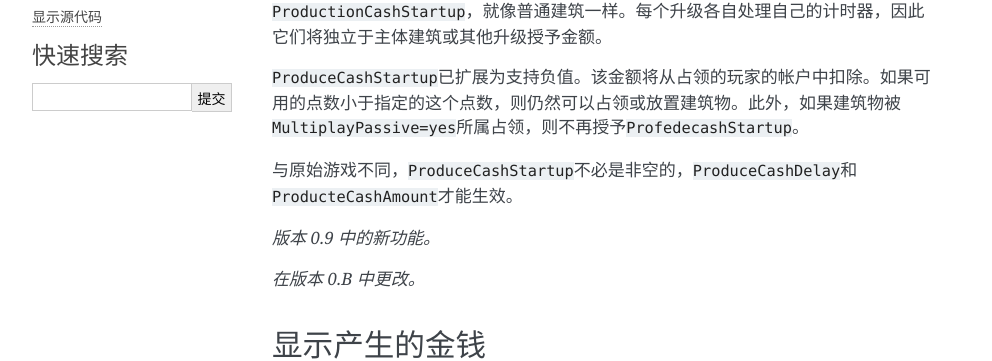
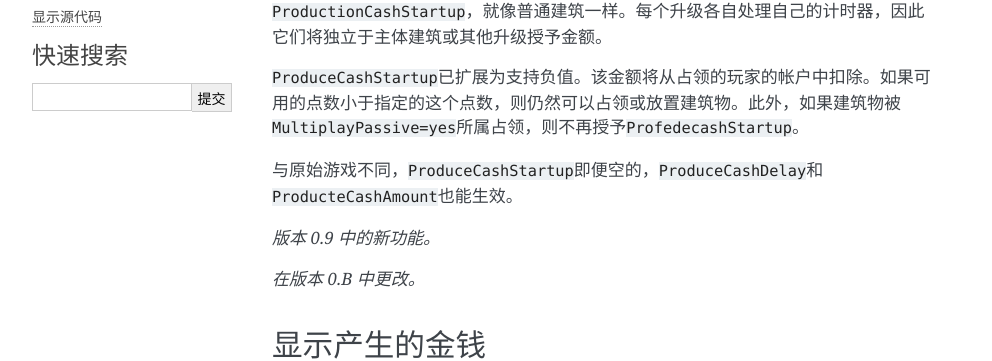
Before and after one commit to sovzzz/Ares-Doc-CHS, a Sphinx documentation site: the page built from source/new/buildings/producecash.md, in a window 1280 px wide. Shown: the part 207-568 px from the top of the page, without its empty margins (148-1140 px from the left). Built offline with Sphinx 7.4.7, drawn with Linux system fonts in a browser that asks for light colours; pages that are not in the unit, such as notebooks, are missing from menus.

Commit message:
修复语病

```diff
--- a/source/new/buildings/producecash.md
+++ b/source/new/buildings/producecash.md
@@ -6,7 +6,7 @@
 
 `ProduceCashStartup`已扩展为支持负值。该金额将从占领的玩家的帐户中扣除。如果可用的点数小于指定的这个点数，则仍然可以占领或放置建筑物。此外，如果建筑物被`MultiplayPassive=yes`所属占领，则不再授予`ProfedecashStartup`。
 
-与原始游戏不同，`ProduceCashStartup`不必是非空的，`ProduceCashDelay`和`ProducteCashAmount`才能生效。
+与原始游戏不同，`ProduceCashStartup`即便空的，`ProduceCashDelay`和`ProducteCashAmount`也能生效。
 
 *版本 0.9 中的新功能。*
 
```
